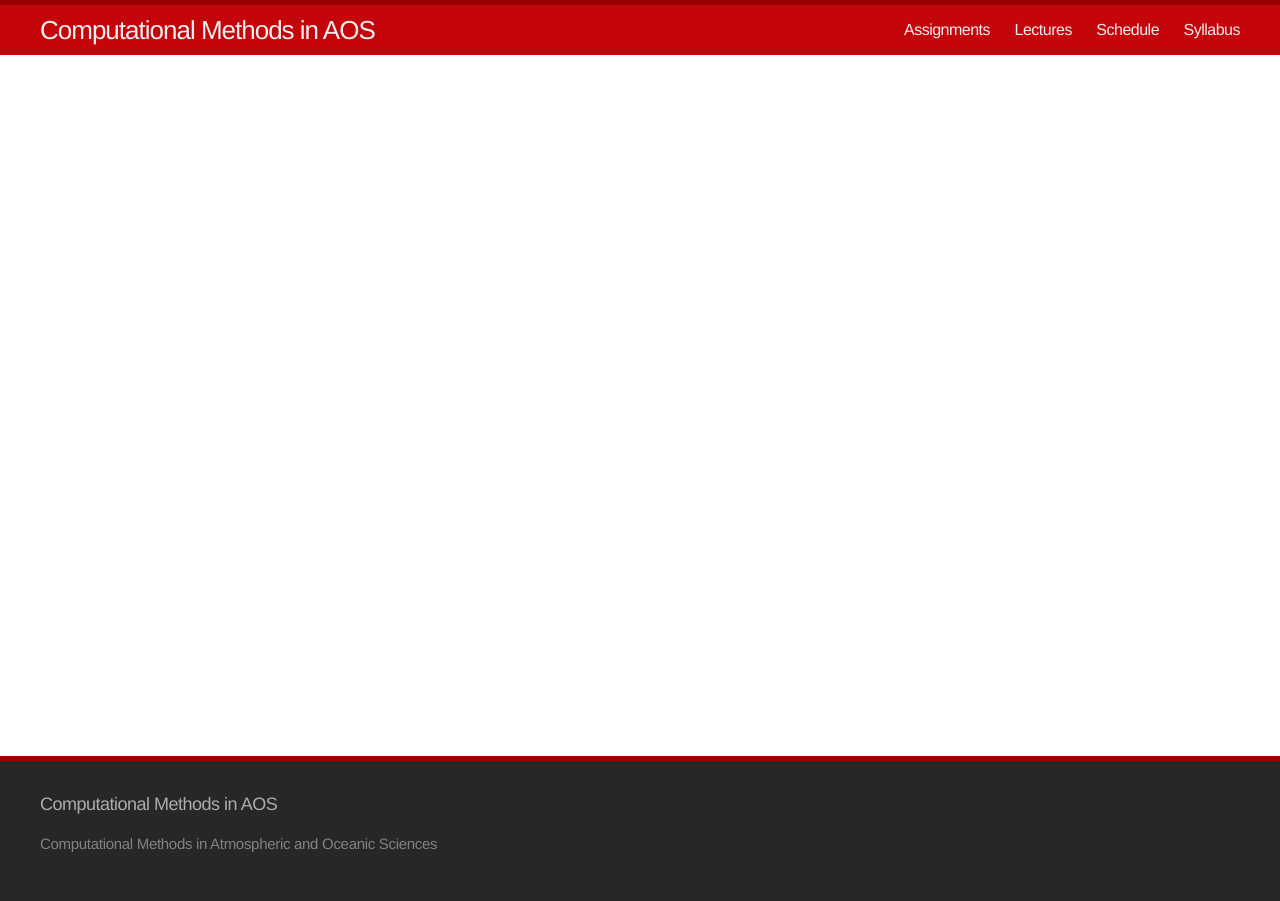
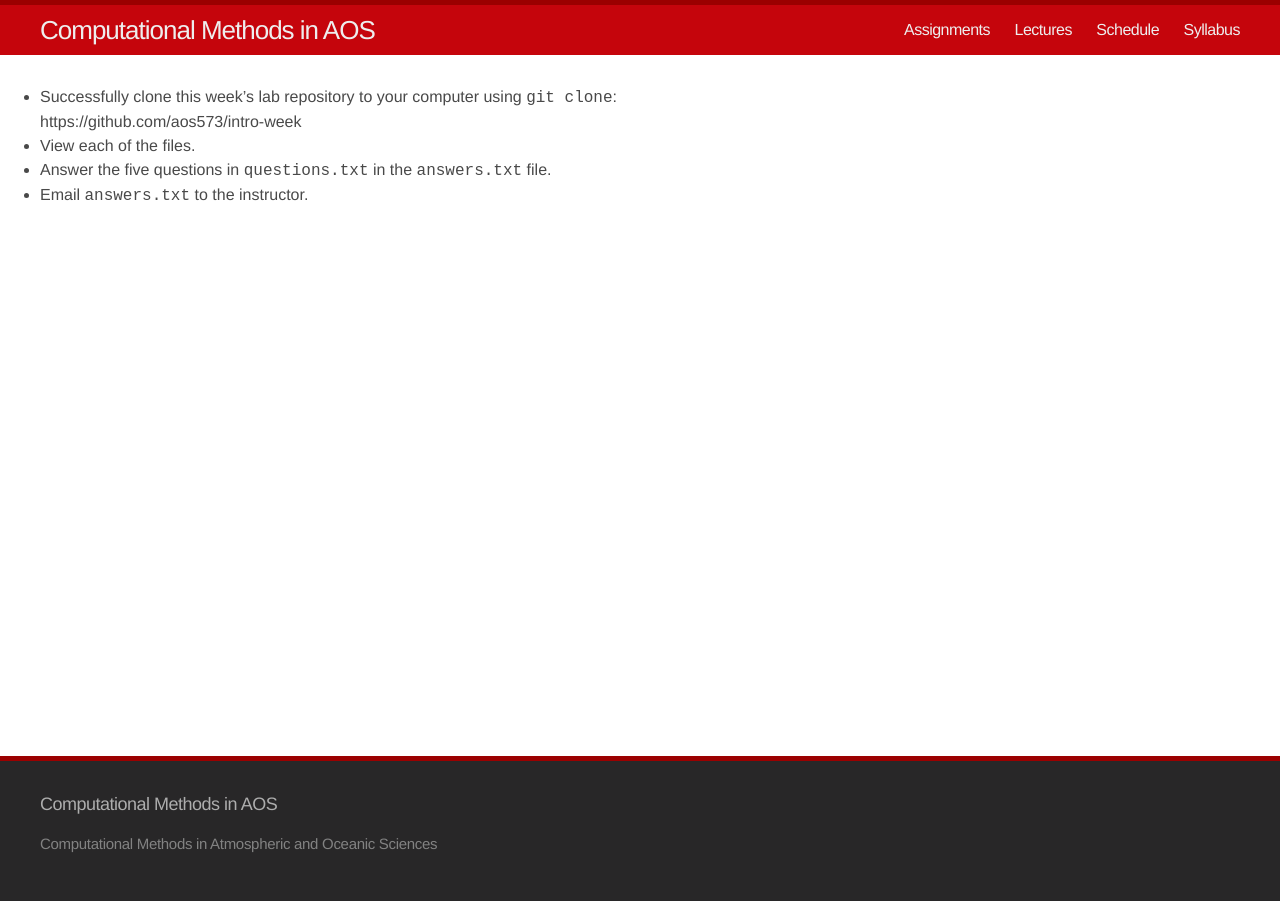
Before and after one commit to AOS573-2017/aos573-2017.github.io, a Jekyll site: the page built from _assignments/1-intro.md, in a window 1280 px wide. Built offline with Jekyll 4.4.1, drawn with Linux system fonts in a browser that asks for light colours.

Commit message:
Add first assignment

```diff
--- a/_assignments/1-intro.md
+++ b/_assignments/1-intro.md
@@ -1,3 +1,13 @@
 ---
 layout: assignment
+title: Introduction to Programming, Logic, Shell, and Git
+published: true
 ---
+
+* Successfully clone this week's lab repository to your computer using `git clone`:
+
+> https://github.com/aos573/intro-week
+
+* View each of the files.
+* Answer the five questions in `questions.txt` in the `answers.txt` file.
+* Email `answers.txt` to the instructor.
```
